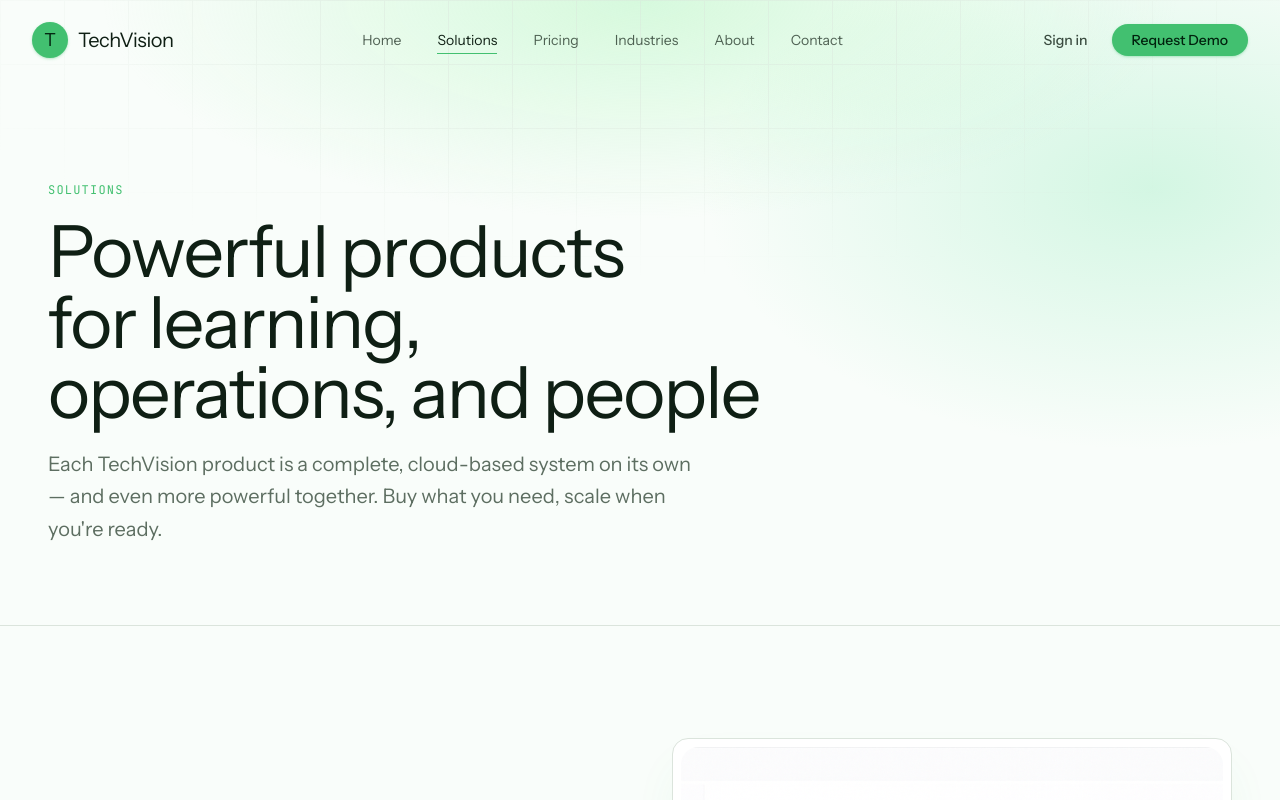
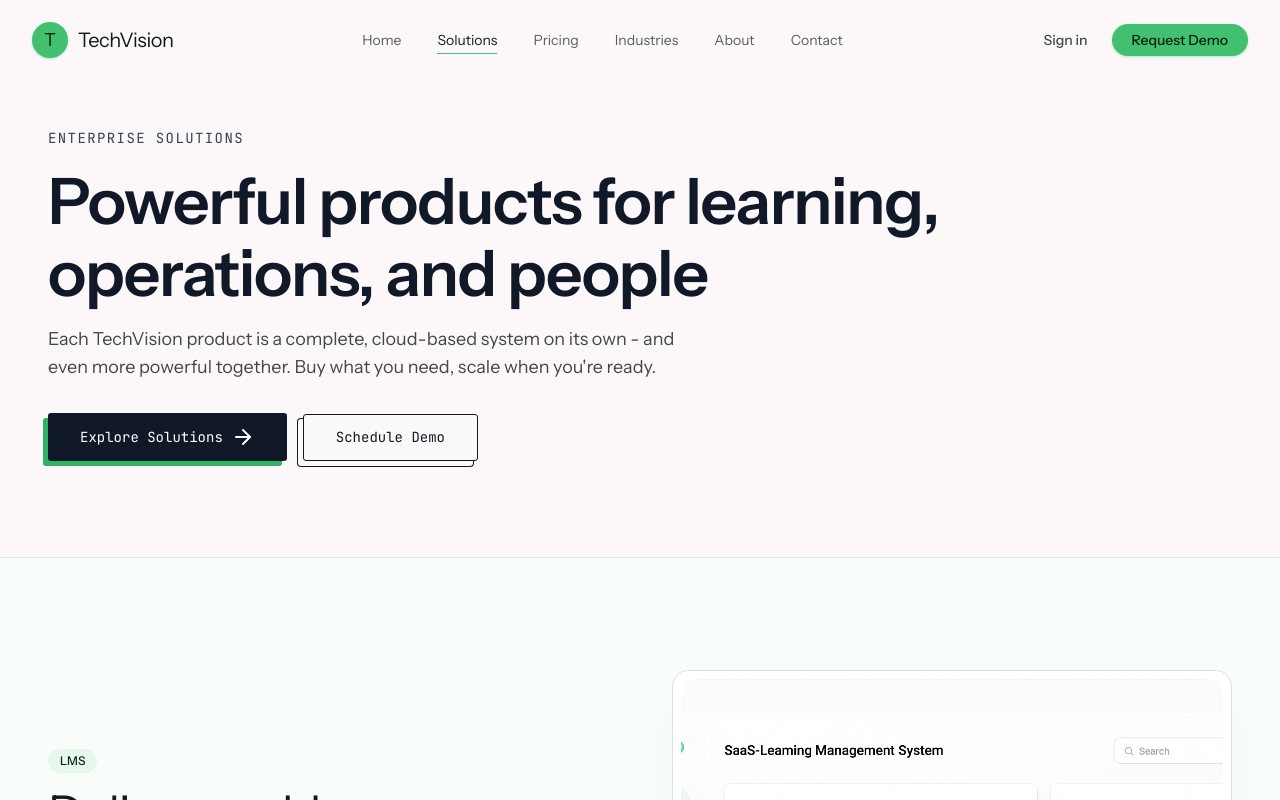
Before and after one commit to Mehariwamlake/techvision-home, a Next.js app: page /solutions in a window 1280 px wide. Shown: the top 800 px of the page. Built offline with nearby package versions, Linux system fonts and the light colour scheme.

Commit message:
feat(solutions): add custom hero section with CTA buttons

```diff
--- a/app/solutions/page.tsx
+++ b/app/solutions/page.tsx
@@ -1,7 +1,7 @@
 import type { Metadata } from "next";
 import { SiteNav } from "@/components/site/site-nav";
 import { SiteFooter } from "@/components/site/site-footer";
-import { PageHeader } from "@/components/site/page-header";
+import { SolutionsHero } from "@/components/solutions/solutions-hero";
 import { ProductSections } from "@/components/solutions/product-sections";
 import { BundlesSection } from "@/components/site/bundles-section";
 import { CtaBanner } from "@/components/site/cta-banner";
@@ -16,11 +16,7 @@ export default function SolutionsPage() {
   return (
     <main className="relative min-h-screen overflow-x-hidden">
       <SiteNav />
-      <PageHeader
-        eyebrow="Solutions"
-        title="Powerful products for learning, operations, and people"
-        description="Each TechVision product is a complete, cloud-based system on its own — and even more powerful together. Buy what you need, scale when you're ready."
-      />
+      <SolutionsHero />
       <ProductSections />
       <BundlesSection />
       <CtaBanner />
--- /dev/null
+++ b/components/solutions/solutions-hero.tsx
@@ -0,0 +1,43 @@
+import Link from "next/link";
+import { ArrowRight } from "lucide-react";
+
+export function SolutionsHero() {
+  return (
+    <section className="relative overflow-hidden bg-[#FCF8FA] pt-32 pb-24 border-b border-border">
+      <div className="mx-auto max-w-[1320px] px-6 lg:px-12">
+        <div className="flex max-w-4xl flex-col gap-4">
+          <span className="font-mono text-[14px] uppercase tracking-widest text-[#374151]">
+            Enterprise Solutions
+          </span>
+
+          <h1 className="font-display text-4xl font-semibold leading-tight tracking-tight text-[#111827] lg:text-[64px] lg:leading-[72px] lg:tracking-[-1.28px]">
+            Powerful products for learning, operations, and people
+          </h1>
+
+          <p className="max-w-[640px] text-lg text-[#45464C]">
+            Each TechVision product is a complete, cloud-based system on its own
+            - and even more powerful together. Buy what you need, scale when
+            you&apos;re ready.
+          </p>
+
+          <div className="mt-4 flex flex-wrap items-center gap-4">
+            <Link
+              href="#lms"
+              className="inline-flex items-center justify-center gap-2 rounded-[3px] bg-[#111827] px-8 py-3 font-mono text-[14px] text-white shadow-[-5px_5px_0_0_#2DB266]"
+            >
+              Explore Solutions
+              <ArrowRight className="h-auto w-auto" />
+            </Link>
+
+            <Link
+              href="/contact"
+              className="inline-flex items-center justify-center rounded-[3px] border border-[#111827] bg-[#FBF8F8] px-8 py-3 font-mono text-[14px] text-[#111827] shadow-[-5px_5px_0_0_#FBF8F8,-5px_5px_0_1px_#111827]"
+            >
+              Schedule Demo
+            </Link>
+          </div>
+        </div>
+      </div>
+    </section>
+  );
+}
```
